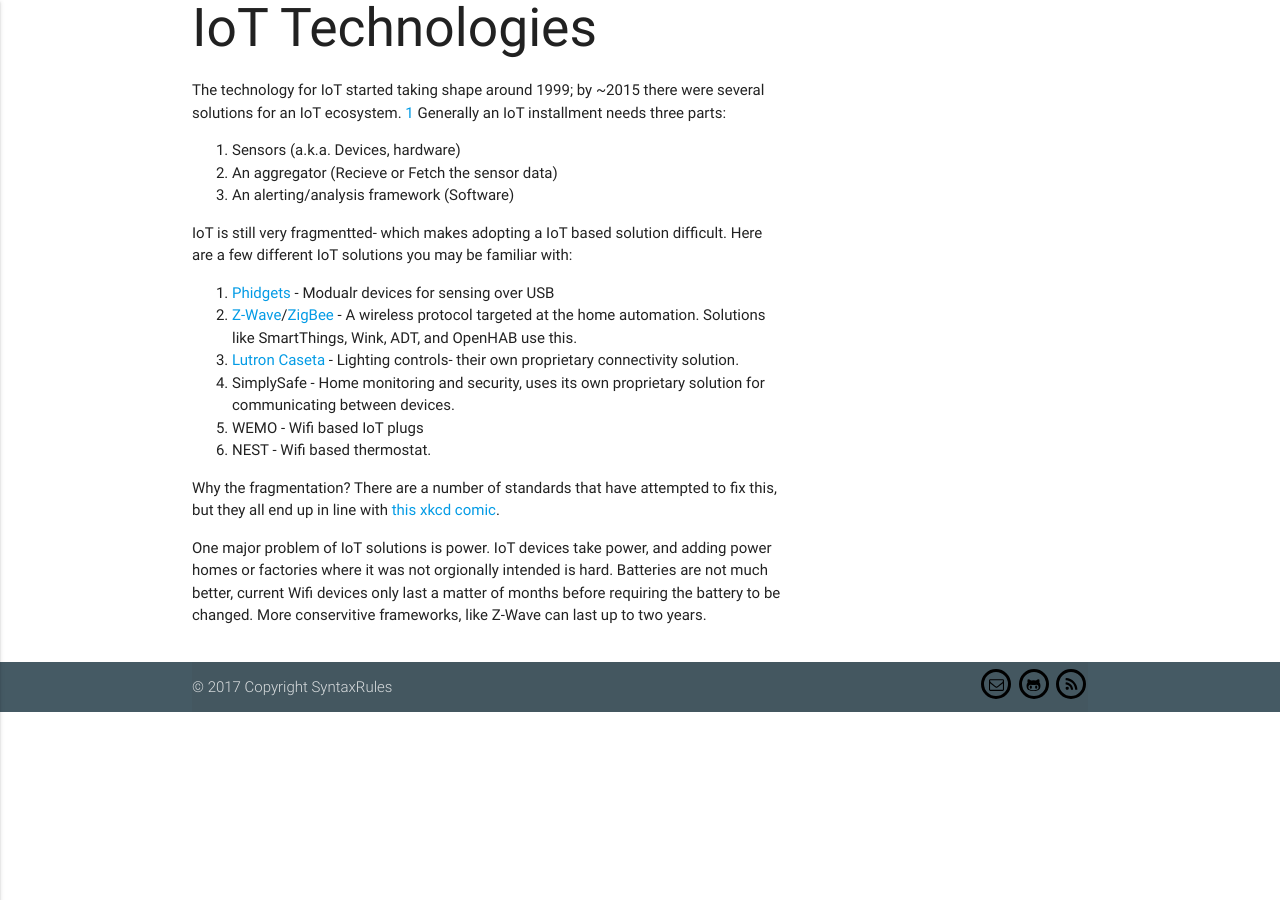
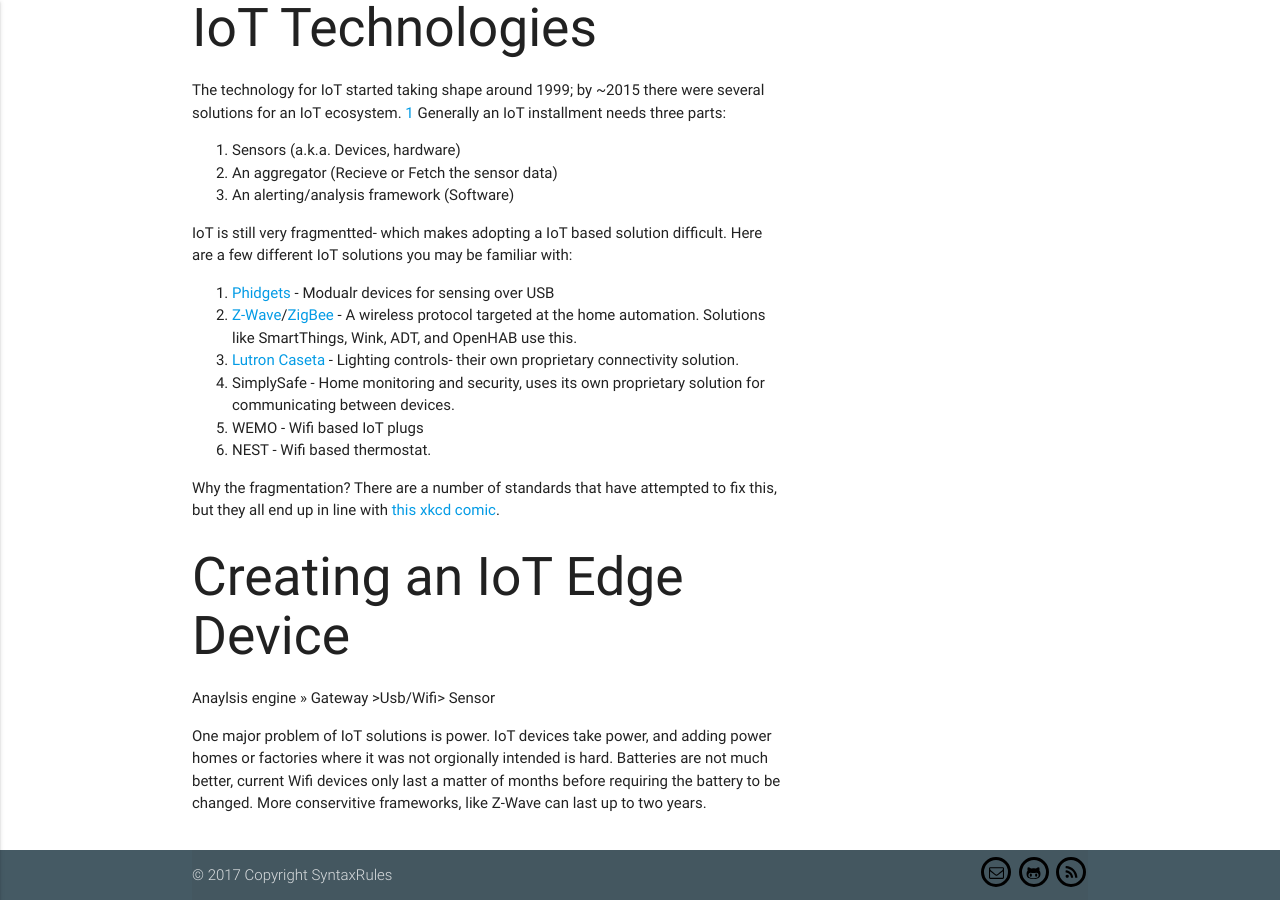
Before and after one commit to SyntaxRules/syntaxrules.github.io, a Jekyll site: the page built from _posts/2018-3-30-IoT-Experience.md, in a window 1280 px wide and 900 px high, scrolled down 1072 px. Built offline with Jekyll 4.4.1, drawn with Linux system fonts in a browser that asks for light colours; nearby versions of some CDN libraries; before the commit the page ends 1784 px from its top, so only the background shows below that.

Commit message:
Update 2018-3-30-IoT-Experience.md

```diff
--- a/_posts/2018-3-30-IoT-Experience.md
+++ b/_posts/2018-3-30-IoT-Experience.md
@@ -50,4 +50,10 @@ IoT is still very fragmentted- which makes adopting a IoT based solution difficu
 
 Why the fragmentation? There are a number of standards that have attempted to fix this, but they all end up in line with [this xkcd comic](https://xkcd.com/927/).
 
+## Creating an IoT Edge Device
+
+Anaylsis engine >> Gateway >Usb/Wifi> Sensor
+
+
+
 One major problem of IoT solutions is power. IoT devices take power, and adding power homes or factories where it was not orgionally intended is hard. Batteries are not much better, current Wifi devices only last a matter of months before requiring the battery to be changed. More conservitive frameworks, like Z-Wave can last up to two years.
```
